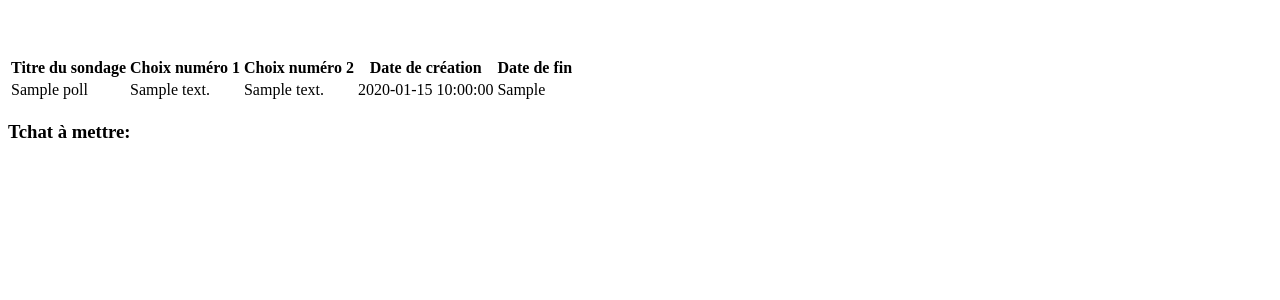
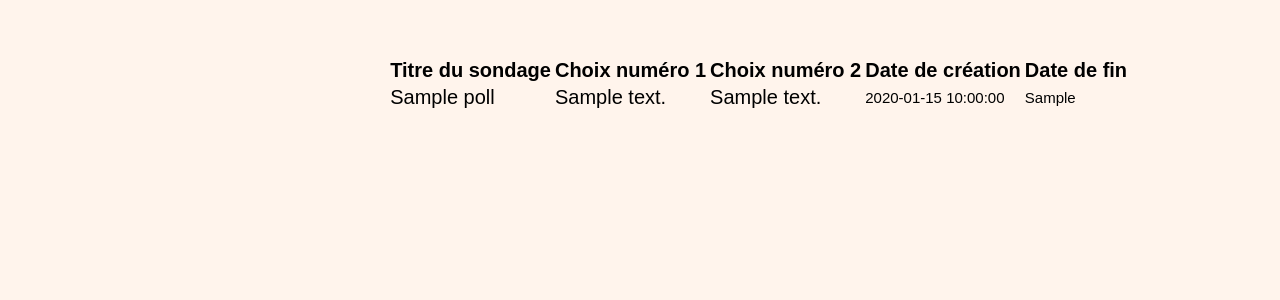
Before and after one commit to kelianaylek/POO_project, a PHP site: the page made by www/App/View/CreatedPollView.php in a window 1280 px wide. Shown: the top 300 px of the page. Run offline with PHP 8.4, Linux system fonts and the light colour scheme; tables that the repository leaves empty hold one stand-in row (values such as "Sample post"); the template is opened without the code that fills it: most values are stand-ins (such as "Sample title", 1, 10 or a date in 2020); a stand-in replaces the project's code that opens the database connection.

Commit message:
:construction: css created

```diff
--- a/www/App/View/CreatedPollView.php
+++ b/www/App/View/CreatedPollView.php
@@ -4,6 +4,7 @@
     <meta charset="UTF-8">
     <meta name="viewport" content="width=device-width, initial-scale=1.0">
     <title>Document</title>
+    <link rel="stylesheet" href="assets/css/created.css">
 </head>
 <body>
 
@@ -42,7 +43,7 @@
     </table>
 
 
-<h3>Tchat à mettre:</h3>
+
 
 </body>
 </html>
--- a/www/App/View/ResultPollView.php
+++ b/www/App/View/ResultPollView.php
@@ -4,6 +4,7 @@
     <meta charset="UTF-8">
     <meta name="viewport" content="width=device-width, initial-scale=1.0">
     <title>Document</title>
+    <link rel="stylesheet" href="assets/css/created.css">
 </head>
 <body>
 
```
Also changed, not shown: www/public/assets/css/created.css (added).
